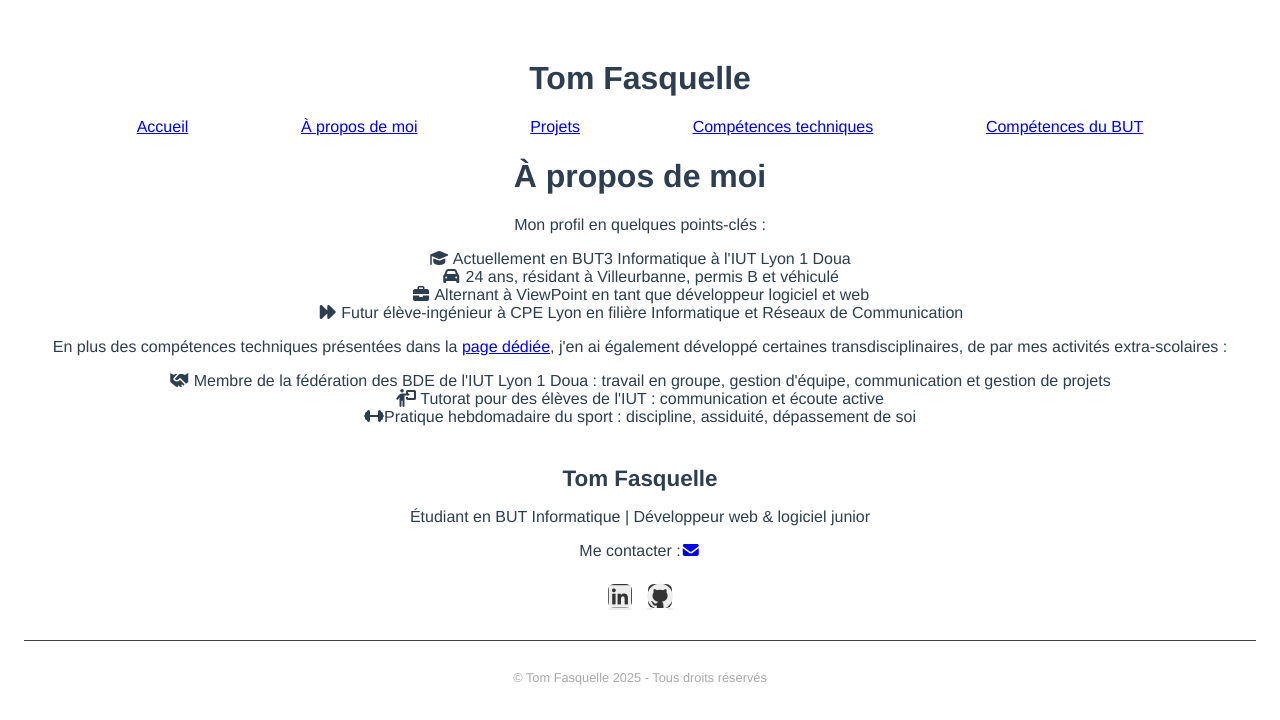
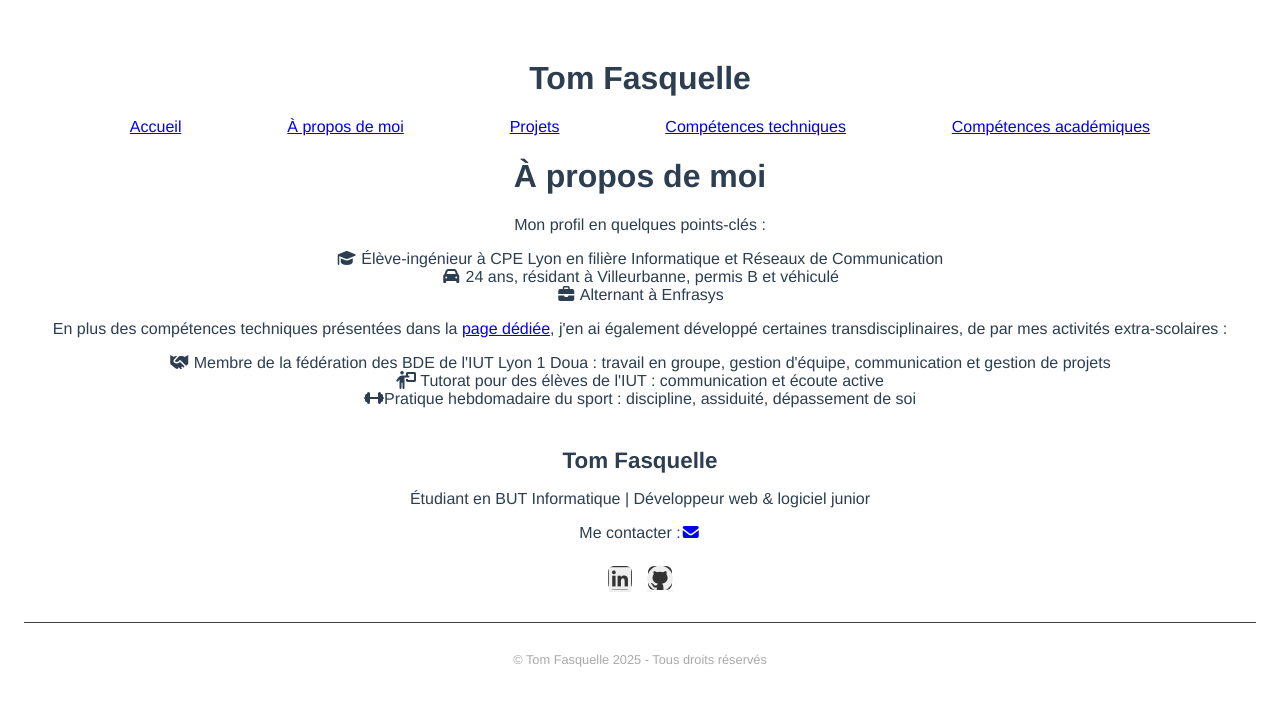
Before and after one commit to tomfsql/TomFolio, a Vue app: page /about in a window 1280 px wide. Shown: the top 720 px of the page. Built offline with nearby package versions, Linux system fonts and the light colour scheme.

Commit message:
CPE Updates

```diff
--- a/src/App.vue
+++ b/src/App.vue
@@ -5,7 +5,7 @@
     <RouterLink to="/about"> À propos de moi </RouterLink>
     <RouterLink to="/projects"> Projets </RouterLink>
     <RouterLink to="/skills"> Compétences techniques </RouterLink>
-    <RouterLink to="/BUTskills"> Compétences du BUT </RouterLink>
+    <RouterLink to="/BUTskills"> Compétences académiques </RouterLink>
   </div>
   <div class="content">
     <RouterView></RouterView>
--- a/src/components/AboutPage.vue
+++ b/src/components/AboutPage.vue
@@ -2,10 +2,9 @@
     <h1> À propos de moi </h1>
     <p> Mon profil en quelques points-clés : </p>
     <ul>
-      <li> <i class="fa-solid fa-graduation-cap"></i> Actuellement en BUT3 Informatique à l'IUT Lyon 1 Doua </li>
+      <li> <i class="fa-solid fa-graduation-cap"></i> Élève-ingénieur à CPE Lyon en filière Informatique et Réseaux de Communication </li>
       <li> <i class="fa-solid fa-car"></i> 24 ans, résidant à Villeurbanne, permis B et véhiculé </li>
-      <li> <i class="fa-solid fa-briefcase"></i> Alternant à ViewPoint en tant que développeur logiciel et web </li>
-      <li> <i class="fa-solid fa-forward"></i> Futur élève-ingénieur à CPE Lyon en filière Informatique et Réseaux de Communication </li>
+      <li> <i class="fa-solid fa-briefcase"></i> Alternant à Enfrasys </li>
     </ul>
     <p> En plus des compétences techniques présentées dans la <RouterLink to="/skills">page dédiée</RouterLink>, j'en ai également développé certaines transdisciplinaires, de par mes activités extra-scolaires :</p>
     <ul>
```
